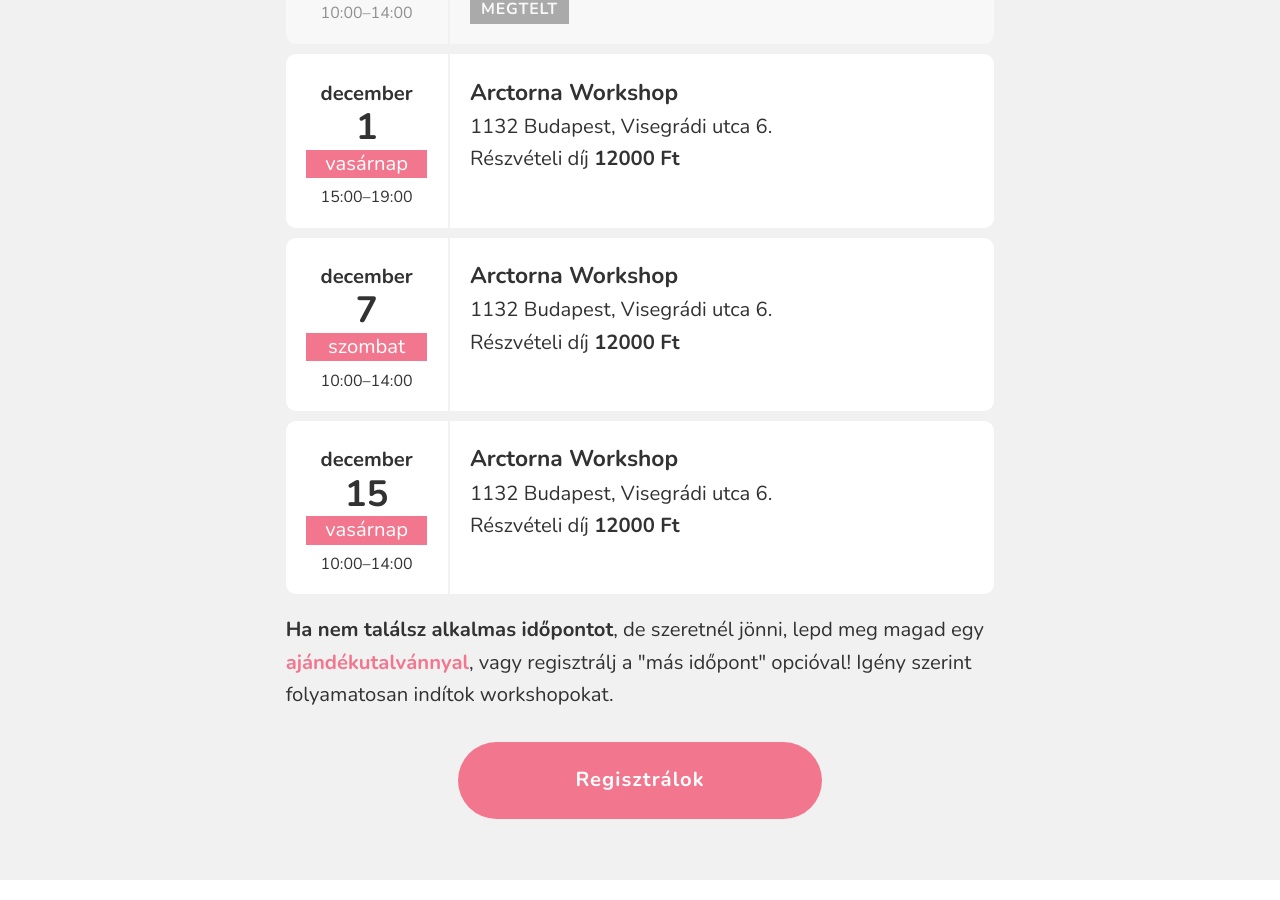
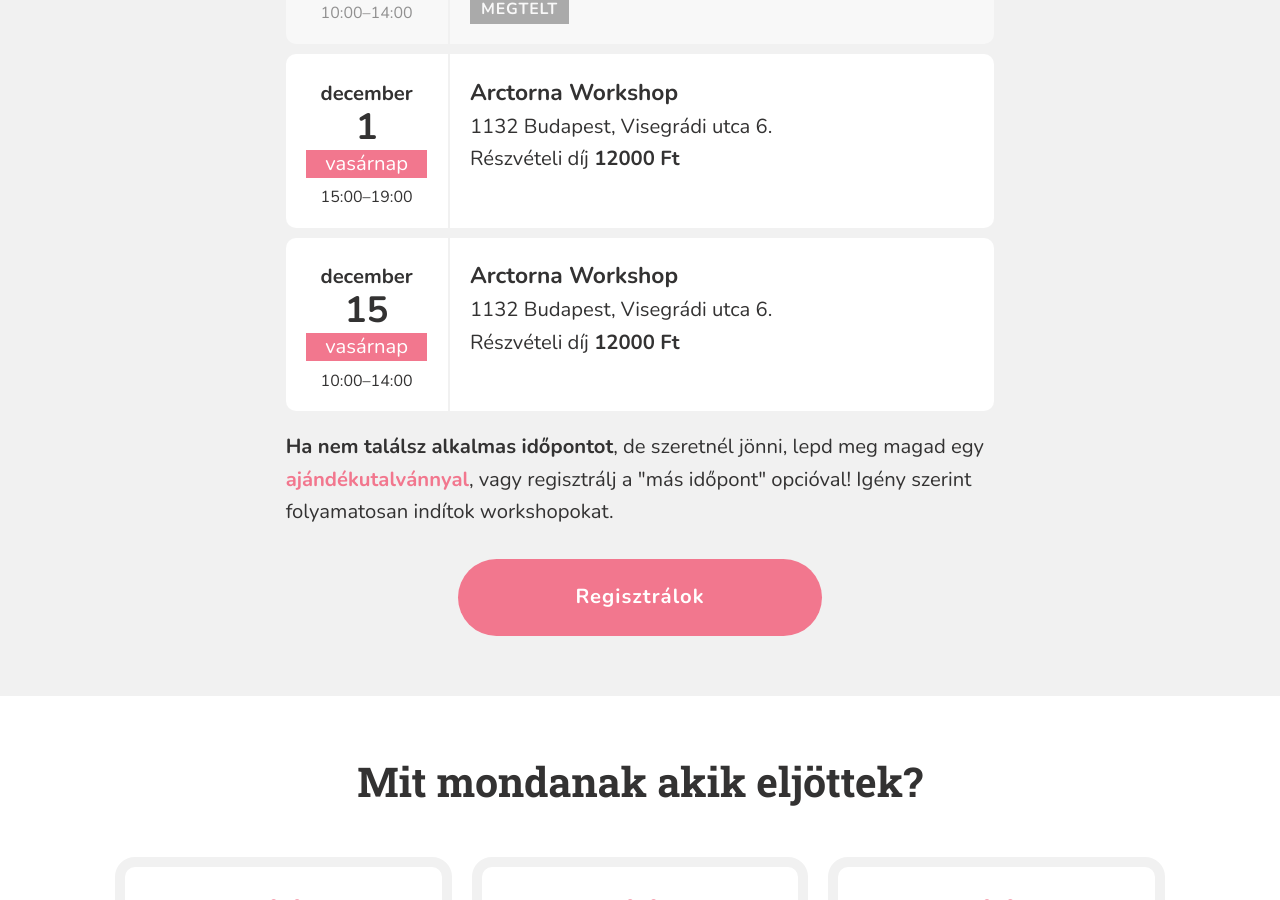
Before and after one commit to monikamudra/arctorna, a Jekyll site: the page built from workshop.md, in a window 1280 px wide and 900 px high, scrolled down 2605 px. Built offline with Jekyll 4.4.1, drawn with Linux system fonts in a browser that asks for light colours.

Commit message:
Update workshop event

```diff
--- a/_data/workshop.yaml
+++ b/_data/workshop.yaml
@@ -52,13 +52,6 @@
     address: 1132 Budapest, Visegrádi utca 6.
     full: false
   -
-    date: 2019-12-7T10:00
-    start: "10:00"
-    end: "14:00"
-    title: Arctorna Workshop
-    address: 1132 Budapest, Visegrádi utca 6.
-    full: false
-  -
     date: 2019-12-15T10:00
     start: "10:00"
     end: "14:00"
```
